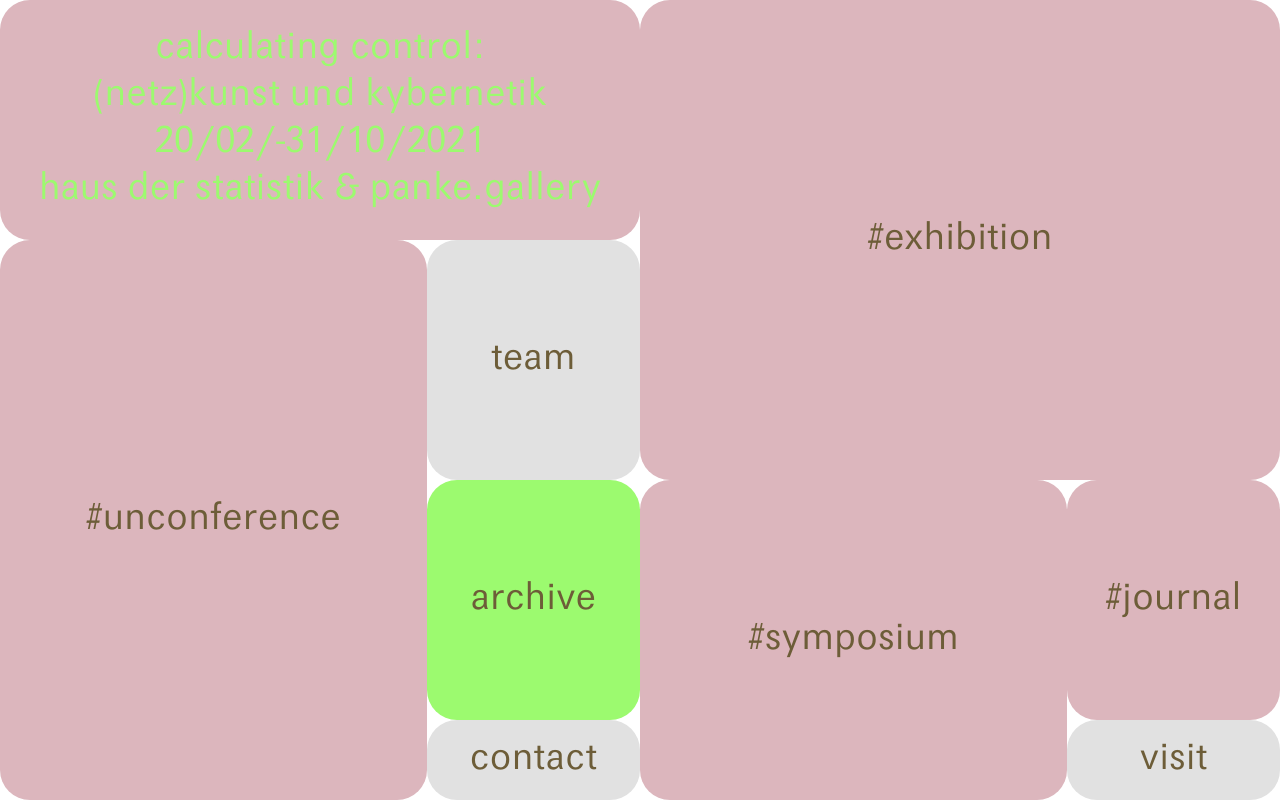
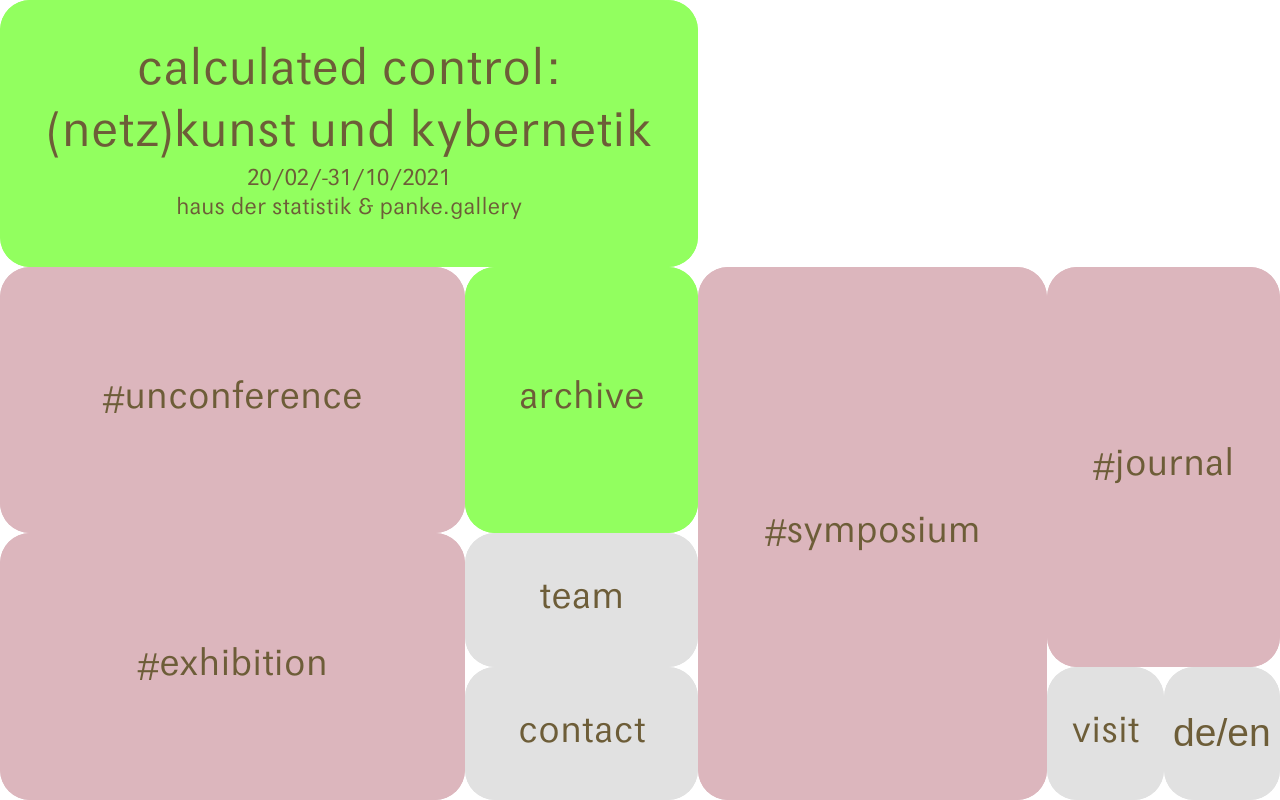
Before and after one commit to discombobulateme/calculated-control, a Vue app: page / in a window 1280 px wide. Built offline with nearby package versions, Linux system fonts and the light colour scheme; no server answers; what vue-safe-html would draw is missing.

Commit message:
implemented home preview

```diff
--- a/src/App.vue
+++ b/src/App.vue
@@ -1,18 +1,12 @@
 <template>
   <div id="app">
-    <SiteNav />
     <router-view/>
   </div>
 </template>
 
 <script>
-import SiteNav from '@/components/site-nav';
-
 export default {
   name: 'CalculatedControl',
-  components: {
-    SiteNav,
-  },
 };
 </script>
 
@@ -23,20 +17,23 @@
 }
 
 :root {
-  --color-prime-green: rgb(156, 250, 111);
+  --color-prime-green: #92FF5F;
   --color-prime-pink: rgb(220, 182, 189);
   --color-prime-rose-darker: #B57380;
   --color-prime-olive: rgb(109, 93, 56);
   --color-prime-olive-half: rgb(109, 93, 56, 0.5);
   --color-prime-light-grey: rgb(225, 225, 225);
 
+  --font-size-xs: 20px;
   --font-size-small: 24px;
   --font-size-medium-small: 30px;
   --font-size-medium: 2vw;
   --font-size-large: 39px;
   --font-size-xl: 42px;
+  --font-size-xxl: 52px;
 
   --border-radius: 30px;
+  --transition-time: 400ms;
 }
 
 * {
@@ -62,9 +59,8 @@
 }
 
 .base-grid {
-  display: grid;
-  grid-template-columns: repeat(6, 1fr);
-  grid-template-rows: 3fr 3fr 3fr 1fr;
+  grid-template-columns: repeat(3, 1fr) 1.5fr 0.5fr 0.5fr;
+  grid-template-rows: repeat(6, 1fr);
 }
 
 .blurrable {
@@ -82,6 +78,7 @@
   color: var(--color-prime-olive);
   font-size: var(--font-size-large);
   text-align: center;
+  overflow: hidden;
 }
 
 .blob--shadow {
@@ -105,4 +102,8 @@
 .link:hover {
   text-decoration: underline;
 }
+
+.hash {
+  font-family: Helvetica, Arial, sans-serif;
+}
 </style>
--- a/src/api/index.js
+++ b/src/api/index.js
@@ -25,12 +25,9 @@
   return response;
 };
 
-export const getItemsForTags = async tags => {
-  return request('items')({ tag: tags.join(' || ')});
-};
-
-export const getTags = async ({ limit = 20 }) => {
-  return request('tags')({ limit, sort: 'numItems', direction: 'desc' });
+export const getItemsForTag = async ({ tag, limit = 1 }) => {
+  const response = await request('items/top')({ tag, limit });
+  return response.json();
 };
 
 export const getTagsForItemTags = async ({ limit = 25, tags = [], q }) => {
--- /dev/null
+++ b/src/components/home-preview.vue
@@ -0,0 +1,90 @@
+<template>
+  <div class="home-preview">
+    <img v-if="imageUrl" :src="imageUrl" role="presentation" class="home-preview__image" />
+    <div class="home-preview__text">
+      <div class="home-preview__type">{{ type }}</div>
+      <h2 class="home-preview__title">{{ title }}</h2>
+    </div>
+    <div v-if="tag" class="home-preview__highlight blob blob--green">
+      <span class="hash">#</span>{{ tag }}
+    </div>
+  </div>
+</template>
+
+<script>
+export default {
+  name: 'HomePreview',
+  props: {
+    type: {
+      type: String,
+      default: '',
+    },
+    title: {
+      type: String,
+      default: '',
+    },
+    imageUrl: {
+      type: String,
+      default: '',
+    },
+    tag: {
+      type: String,
+      default: '',
+    },
+  },
+}
+</script>
+
+<style scoped>
+.home-preview {
+  position: relative;
+  height: 100%;
+  overflow: hidden;
+  display: flex;
+  justify-content: center;
+  align-items: center;
+  font-size: var(--font-size-xs);
+  width: 100%;
+}
+
+.home-preview__text {
+  background: linear-gradient(264.28deg, rgba(255, 255, 255, 0.5) -3.29%, rgba(255, 255, 255, 0) 82.34%), rgba(156,250,111,0.5);
+  border-radius: var(--border-radius);
+  position: relative;
+  padding: 15px;
+}
+
+@media screen and (min-width: 768px) {
+  .home-preview__text {
+    max-width: 70%;
+  }
+}
+
+.home-preview__type,
+.home-preview__title {
+  position: relative;
+}
+
+.home-preview__title {
+  font-size: inherit;
+  margin: 0;
+}
+
+.home-preview__image {
+  position: absolute;
+  top: 0;
+  left: 0;
+  width: 100%;
+  height: 100%;
+  object-fit: cover;
+}
+
+.home-preview__highlight {
+  display: inline-block;
+  font-size: inherit;
+  padding: 5px 15px;
+  position: absolute;
+  top: 15px;
+  right: 15px;
+}
+</style>
--- a/src/components/item-preview.vue
+++ b/src/components/item-preview.vue
@@ -3,7 +3,9 @@
     <article class="item-preview" tabindex="0">
       <p class="item-preview__type">{{ mainTag }}</p>
       <h2 class="item-preview__title" v-safe-html="titleText"></h2>
-      <div v-if="highlightTag" class="item-preview__highlight blob blob--green">#{{ highlightTag }}</div>
+      <div v-if="highlightTag" class="item-preview__highlight blob blob--green">
+        <span class="hash">#</span>{{ highlightTag }}
+      </div>
     </article>
   </router-link>
 </template>
@@ -52,6 +54,11 @@
   width: 100%;
   word-wrap: anywhere;
   position: relative;
+  transition: background-color var(--transition-time);
+}
+
+.item-preview-link:hover {
+  background: var(--color-prime-light-grey);
 }
 
 .item-preview:focus {
--- a/src/components/site-nav.vue
+++ b/src/components/site-nav.vue
@@ -10,37 +10,50 @@
           'blurred': isBlurred,
         }"
       >
-        <li v-show="!isPage('about')" class="blob blob--pink nav__item nav__item--main" style="grid-area: a;">
+        <li v-show="!isPage('about')" class="blob blob--pink nav__item nav__item--main" style="--grid-area: a;">
           <router-link class="nav__link" :to="{ name: 'About' }">
-            calculating control:<br/>
-            (netz)kunst und kybernetik<br/>
-            20/02/-31/10/2021<br/>
-            haus der statistik &amp; panke.gallery<br/>
+            <h1 class="nav__title">calculated control:<br/>
+            (netz)kunst und kybernetik</h1>
+            <div class="nav__subtitle">20/02/-31/10/2021<br/>
+            haus der statistik &amp; panke.gallery</div>
           </router-link>
         </li>
-        <li class="blob blob--green nav__item" style="grid-area: e;">
+        <li v-if="liveItem" class="blob nav__item nav__item--page" style="--grid-area: k;">
+          <router-link class="nav__link" :to="{ name: 'Item', params: { key: liveItem.key } }">
+            <HomePreview tag="live" :title="liveItem.title" :type="liveItem.type" :imageUrl="liveItem.imageUrl" />
+          </router-link>
+        </li>
+        <li v-if="newItem" class="blob nav__item nav__item--page" style="--grid-area: l;">
+          <router-link class="nav__link" :to="{ name: 'Item', params: { key: newItem.key } }">
+            <HomePreview tag="new" :title="newItem.title" :type="newItem.type" :imageUrl="newItem.imageUrl" />
+          </router-link>
+        </li>
+        <li class="blob blob--green nav__item" style="--grid-area: e;">
           <router-link class="nav__link" :to="{ name: 'Archive' }">archive</router-link>
         </li>
-        <li class="blob blob--pink nav__item" style="grid-area: b;">
-          <router-link class="nav__link" :to="{ name: 'Node', params: { node: 'exhibition' } }">#exhibition</router-link>
+        <li class="blob blob--pink nav__item" style="--grid-area: b;">
+          <router-link class="nav__link" :to="{ name: 'Node', params: { node: 'exhibition' } }"><span class="hash">#</span>exhibition</router-link>
         </li>
-        <li class="blob blob--pink nav__item" style="grid-area: h;">
-          <router-link class="nav__link" :to="{ name: 'Node', params: { node: 'journal' } }">#journal</router-link>
+        <li class="blob blob--pink nav__item" style="--grid-area: h;">
+          <router-link class="nav__link" :to="{ name: 'Node', params: { node: 'journal' } }"><span class="hash">#</span>journal</router-link>
         </li>
-        <li class="blob blob--pink nav__item" style="grid-area: g;">
-          <router-link class="nav__link" :to="{ name: 'Node', params: { node: 'symposium' } }">#symposium</router-link>
+        <li class="blob blob--pink nav__item" style="--grid-area: g;">
+          <router-link class="nav__link" :to="{ name: 'Node', params: { node: 'symposium' } }"><span class="hash">#</span>symposium</router-link>
         </li>
-        <li class="blob blob--pink nav__item" style="grid-area: c;">
-          <router-link class="nav__link" :to="{ name: 'Node', params: { node: 'unconference' } }">#unconference</router-link>
+        <li class="blob blob--pink nav__item" style="--grid-area: c;">
+          <router-link class="nav__link" :to="{ name: 'Node', params: { node: 'unconference' } }"><span class="hash">#</span>unconference</router-link>
         </li>
-        <li class="blob nav__item nav__item--page" style="grid-area: d;">
+        <li class="blob nav__item nav__item--page" style="--grid-area: d;">
           <router-link class="nav__link" :to="{ name: 'Team' }">team</router-link>
         </li>
-        <li class="blob nav__item nav__item--page" style="grid-area: i;">
+        <li class="blob nav__item nav__item--page" style="--grid-area: i;">
           <router-link class="nav__link" :to="{ name: 'Visit' }">visit</router-link>
         </li>
-        <li class="blob nav__item nav__item--page" style="grid-area: f;">
+        <li class="blob nav__item nav__item--page" style="--grid-area: f;">
           <router-link class="nav__link" :to="{ name: 'Contact' }">contact</router-link>
+        </li>
+        <li class="blob nav__item nav__item--page" style="--grid-area: j;">
+          <button class="nav__link">de/en</button>
         </li>
       </ul>
     </nav>
@@ -48,10 +61,21 @@
 </template>
 
 <script>
+import { getItemsForTag } from '@/api';
+import { getMainTag } from '@/utils';
+import HomePreview from '@/components/home-preview';
+
 const blurPages = ['about'];
 
 export default {
   name: 'SiteNav',
+  components: {
+    HomePreview,
+  },
+  data: () => ({
+    liveItem: null,
+    newItem: null,
+  }),
   computed: {
     isBlurred() {
       return blurPages.some(page => this.isPage(page));
@@ -60,10 +84,32 @@
       return this.$route.path === '/';
     },
   },
+  created() {
+    this.getLiveItem();
+    this.getNewItem();
+  },
   methods: {
     isPage(page) {
       return this.$route.path.startsWith(`/${page}`);
-    }
+    },
+    async getLiveItem() {
+      const items = await getItemsForTag({ tag: 'live' });
+      this.liveItem = {
+        title: items[0].data.title,
+        imageUrl: items[0].data.rights,
+        type: getMainTag(items[0].data),
+        key: items[0].key,
+      };
+    },
+    async getNewItem() {
+      const items = await getItemsForTag({ tag: 'new' });
+      this.newItem = {
+        title: items[0].data.title,
+        imageUrl: items[0].data.rights,
+        type: getMainTag(items[0].data),
+        key: items[0].key,
+      };
+    },
   }
 }
 </script>
@@ -76,24 +122,67 @@
   background: 0;
   height: 100vh;
   width: 100vw;
-  grid-template-areas: "a a a b b b"
-                       "c c d b b b"
-                       "c c e g g h"
-                       "c c f g g i";
+}
+
+.nav__item {
+  grid-column: span 6;
+  grid-row: span 1;
+}
+
+@media screen and (min-width: 1024px) {
+  .nav__list {
+    display: grid;
+    grid-template-areas: "a a a k k k"
+                         "a a a l l l"
+                         "c c e g h h"
+                         "c c e g h h"
+                         "b b d g h h"
+                         "b b f g i j";
+  }
+
+  .nav__item {
+    grid-area: var(--grid-area);
+  }
+}
+
+.nav__title {
+  font-size: var(--font-size-xxl);
+  margin: 0;
+}
+
+.nav__subtitle {
+  font-size: var(--font-size-small);
 }
 
 .nav__item--main {
-  color: var(--color-prime-green);
+  background-color: var(--color-prime-green);
 }
 
 .nav__link {
+  appearance: none;
+  background: inherit;
+  border-radius: inherit;
+  border: inherit;
   color: inherit;
-  display: block;
+  cursor: pointer;
+  font-size: inherit;
   text-decoration: inherit;
   height: 100%;
   width: 100%;
   display: flex;
   justify-content: center;
   align-items: center;
+  padding: 0;
+}
+
+.nav__item--main .nav__link {
+  display: block;
+}
+
+@media screen and (min-width: 1024px) {
+  .nav__item--main .nav__link {
+    display: flex;
+    flex-direction: column;
+  }
 }
 </style>
--- a/src/views/Home.vue
+++ b/src/views/Home.vue
@@ -1,10 +1,16 @@
 <template>
   <main>
+    <SiteNav />
   </main>
 </template>
 
 <script>
+import SiteNav from '@/components/site-nav';
+
 export default {
   name: 'Home',
+  components: {
+    SiteNav,
+  },
 };
 </script>
```
